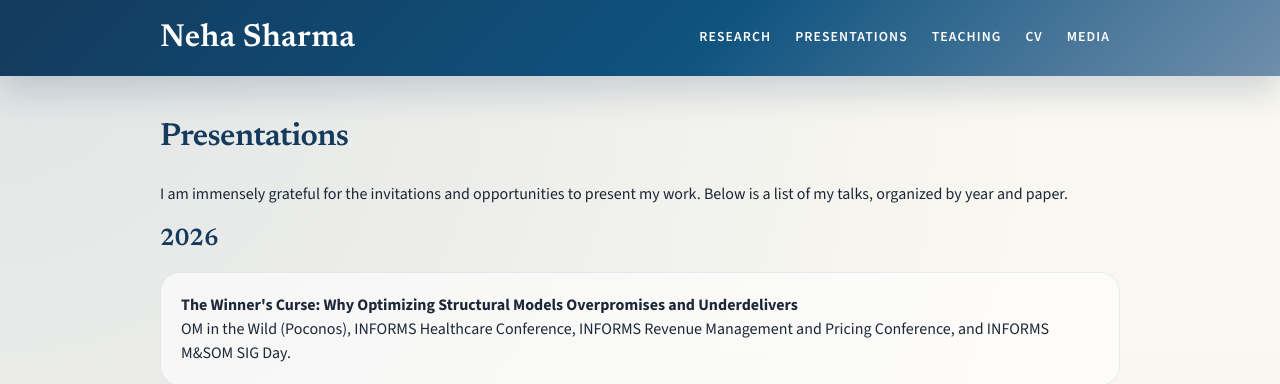
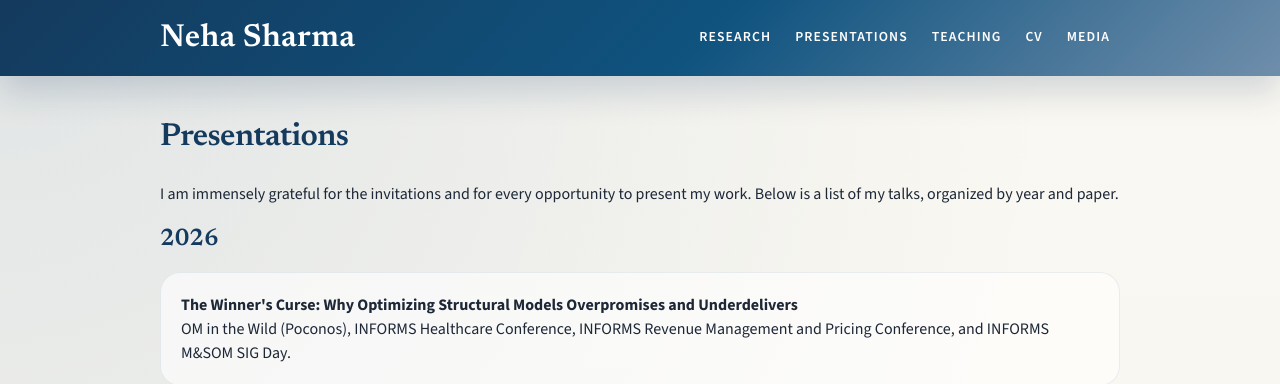
Before and after one commit to neha-sharma-research/neha-sharma-research.github.io, a Jekyll site: the page built from presentations.md, in a window 1280 px wide and 900 px high. Shown: the top 384 px of the window. Built offline with Jekyll 4.4.1, drawn with Linux system fonts in a browser that asks for light colours.

Commit message:
Polish presentations introduction

```diff
--- a/presentations.md
+++ b/presentations.md
@@ -4,7 +4,7 @@ permalink: /presentations/
 title: Presentations
 ---
 
-I am immensely grateful for the invitations and opportunities to present my work. Below is a list of my talks, organized by year and paper.
+I am immensely grateful for the invitations and for every opportunity to present my work. Below is a list of my talks, organized by year and paper.
 
 <h2>2026</h2>
 
```
